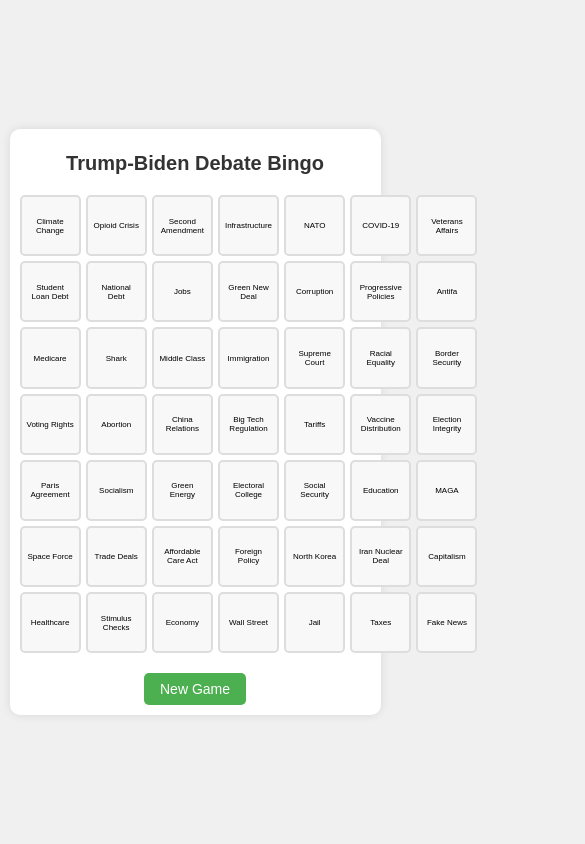
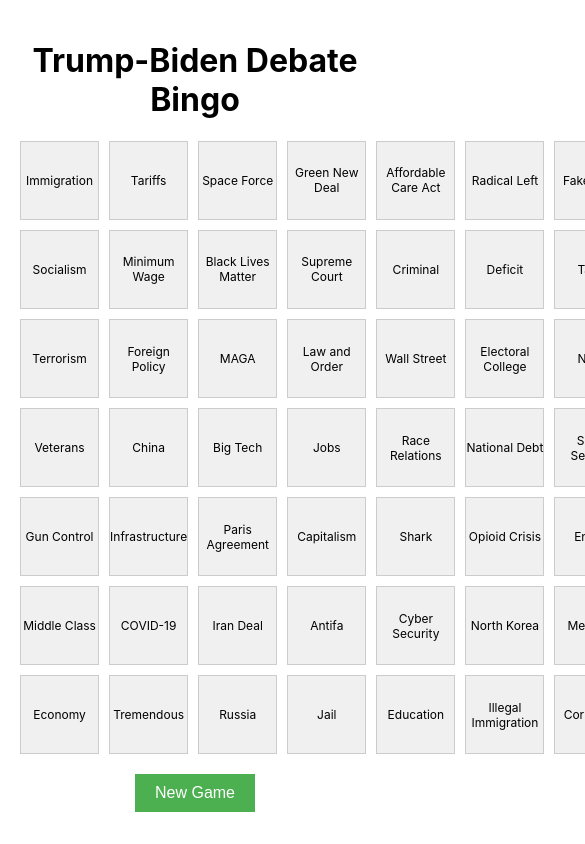
Before and after one commit to rogerlam1/debate-bingo, a React (Create React App) app: page / in a window 390 px wide. Shown: the top 844 px of the page, 585 px wide, since content can reach past the window. Built offline with nearby package versions, Linux system fonts and the light colour scheme.

Commit message:
Revert "Improve Bingo UI and mobile support"
This reverts commit d839fcf8d43da20028afe20bd33f9f1a3ff2974f.

```diff
--- a/src/App.css
+++ b/src/App.css
@@ -1,31 +1,8 @@
-body {
-  font-family: Arial, sans-serif;
-  margin: 0;
-  padding: 0;
-  background-color: #f0f0f0;
-}
-
-.App {
-  display: flex;
-  justify-content: center;
-  align-items: center;
-  min-height: 100vh;
-}
-
 .bingo-container {
-  max-width: 90vw;
-  width: 100%;
+  max-width: 800px;
   margin: 0 auto;
   padding: 20px;
   text-align: center;
-  background-color: white;
-  border-radius: 10px;
-  box-shadow: 0 0 10px rgba(0,0,0,0.1);
-}
-
-h1 {
-  color: #333;
-  margin-bottom: 20px;
 }
 
 .bingo-board {
@@ -40,38 +17,22 @@
   display: flex;
   align-items: center;
   justify-content: center;
-  background-color: #f8f8f8;
-  border: 2px solid #ddd;
-  border-radius: 5px;
+  background-color: #f0f0f0;
+  border: 1px solid #ccc;
   cursor: pointer;
   font-size: 12px;
-  transition: all 0.3s ease;
-  padding: 5px;
-  word-wrap: break-word;
-  text-align: center;
-}
-
-.bingo-card:hover {
-  background-color: #e8e8e8;
+  transition: background-color 0.3s;
 }
 
 .bingo-card.marked {
   background-color: #a0ffa0;
-  border-color: #50c878;
 }
 
 .bingo-win {
   font-size: 24px;
   font-weight: bold;
-  color: #50c878;
+  color: green;
   margin-bottom: 20px;
-  animation: pulse 1s infinite;
-}
-
-@keyframes pulse {
-  0% { transform: scale(1); }
-  50% { transform: scale(1.1); }
-  100% { transform: scale(1); }
 }
 
 .new-game-btn {
@@ -80,7 +41,6 @@
   background-color: #4CAF50;
   color: white;
   border: none;
-  border-radius: 5px;
   cursor: pointer;
   transition: background-color 0.3s;
 }
@@ -88,36 +48,3 @@
 .new-game-btn:hover {
   background-color: #45a049;
 }
-
-@media (max-width: 768px) {
-  .bingo-container {
-    padding: 10px;
-  }
-
-  h1 {
-    font-size: 24px;
-  }
-
-  .bingo-board {
-    gap: 5px;
-  }
-
-  .bingo-card {
-    font-size: 10px;
-  }
-
-  .new-game-btn {
-    padding: 8px 16px;
-    font-size: 14px;
-  }
-}
-
-@media (max-width: 480px) {
-  h1 {
-    font-size: 20px;
-  }
-
-  .bingo-card {
-    font-size: 8px;
-  }
-}
--- a/src/App.js
+++ b/src/App.js
@@ -2,16 +2,15 @@
 import './App.css';
 
 const debateWords = [
-  "Economy", "Healthcare", "Climate Change", "Jobs", "Taxes", "Immigration", "Education",
-  "COVID-19", "China Relations", "Russia", "NATO", "Trade Deals", "Green Energy", "Infrastructure",
-  "Social Security", "Medicare", "Supreme Court", "Gun Laws", "Racial Equality",
+  "Economy", "Healthcare", "Climate", "Jobs", "Taxes", "Immigration", "Education",
+  "COVID-19", "China", "Russia", "NATO", "Trade", "Energy", "Infrastructure",
+  "Social Security", "Medicare", "Supreme Court", "Gun Control", "Race Relations",
   "Fake News", "Corruption", "Wall Street", "Middle Class", "Minimum Wage",
   "Green New Deal", "Affordable Care Act", "Second Amendment", "Electoral College",
-  "Socialism", "Capitalism", "Progressive Policies", "MAGA", "Antifa", "Black Lives Matter",
-  "Law Enforcement", "Border Security", "Domestic Terrorism", "Veterans Affairs", "Foreign Policy",
-  "National Debt", "Tariffs", "Paris Agreement", "Iran Nuclear Deal", "North Korea",
-  "Space Force", "Opioid Crisis", "Cyber Security", "Big Tech Regulation", "Vaccine Distribution",
-  "Stimulus Checks", "Student Loan Debt", "Voting Rights", "Election Integrity", "Shark", "Abortion", "Jail"
+  "Socialism", "Capitalism", "Radical Left", "MAGA", "Antifa", "Black Lives Matter",
+  "Law and Order", "Illegal Immigration", "Terrorism", "Veterans", "Foreign Policy",
+  "Deficit", "National Debt", "Tariffs", "Paris Agreement", "Iran Deal", "North Korea",
+  "Space Force", "Opioid Crisis", "Cyber Security", "Big Tech", "Shark", "Jail", "Tremendous", "Criminal"
 ];
 
 const shuffleArray = (array) => {
@@ -24,12 +23,12 @@
 };
 
 const BingoCard = ({ word, isMarked, onClick }) => (
-  <button
+  <div
     className={`bingo-card ${isMarked ? 'marked' : ''}`}
     onClick={onClick}
   >
     {word}
-  </button>
+  </div>
 );
 
 const BingoBoard = () => {
@@ -37,14 +36,9 @@
   const [markedSquares, setMarkedSquares] = useState({});
 
   useEffect(() => {
-    newGame();
-  }, []);
-
-  const newGame = () => {
     const shuffledWords = shuffleArray(debateWords);
     setBoard(shuffledWords.slice(0, 49));
-    setMarkedSquares({});
-  };
+  }, []);
 
   const handleSquareClick = (index) => {
     setMarkedSquares(prev => ({
@@ -90,7 +84,11 @@
       )}
       <button
         className="new-game-btn"
-        onClick={newGame}
+        onClick={() => {
+          const shuffledWords = shuffleArray(debateWords);
+          setBoard(shuffledWords.slice(0, 49));
+          setMarkedSquares({});
+        }}
       >
         New Game
       </button>
```
